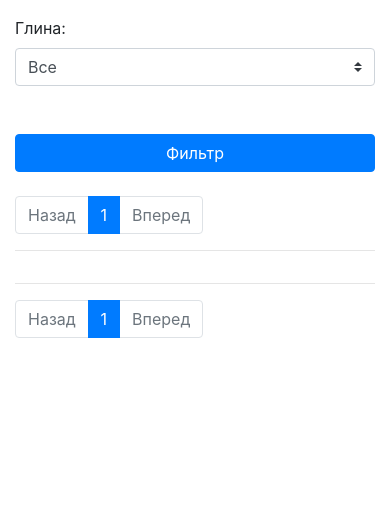
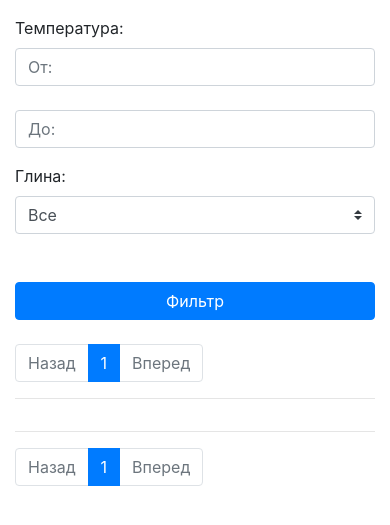
Before and after one commit to zimablizko/PotteryManager, a Flask app: page /list in a window 390 px wide. Shown: the part 247-772 px from the top of the page. Run offline with Flask 2, Linux system fonts and the light colour scheme; the visitor is signed in with stand-in values (Sample User, id 1); data comes from the database, SQL or seed files in the repository; data that the repository does not hold is empty; some libraries are stand-ins or nearby versions.

Commit message:
фильтр по температуре

```diff
--- a/app/forms.py
+++ b/app/forms.py
@@ -6,6 +6,7 @@ from flask_wtf.file import FileAllowed, FileRequired
 from sqlalchemy import select, desc
 from wtforms import StringField, PasswordField, BooleanField, SubmitField, SelectField, FileField, RadioField, \
     IntegerField, TextAreaField, SelectMultipleField, FieldList, MultipleFileField
+from wtforms.fields.html5 import IntegerRangeField
 from wtforms.validators import DataRequired, ValidationError, Optional, length, EqualTo, Email
 
 from app.models import Item, ItemGlaze, User
@@ -24,6 +25,8 @@ class ListForm(FlaskForm):
         self.clay_filter.choices = clays_choices
     glaze_filter = SelectMultipleField('Глазурь:', choices=None, coerce=int, validators=[Optional()], render_kw={'data-live-search':'true'})
     clay_filter = SelectField('Глина:', choices=None, validators=[Optional()])
+    temperature_min_filter = IntegerField('Температура:', validators=[Optional()])
+    temperature_max_filter = IntegerField('Температура:', validators=[Optional()])
     submit = SubmitField('Фильтр')
 
 
@@ -41,6 +44,8 @@ class TableForm(FlaskForm):
     #glaze_filter = SelectField('Глазурь:', choices=None, coerce=int, validators=[Optional()])
     glaze_filter = SelectMultipleField('Глазурь:', choices=None, coerce=int, validators=[Optional()], render_kw={'data-live-search':'true'})
     clay_filter = SelectField('Глина:', choices=None, coerce=int, validators=[Optional()])
+    temperature_min_filter = IntegerField('Температура:', validators=[Optional()])
+    temperature_max_filter = IntegerField('Температура:', validators=[Optional()])
     submit = SubmitField('Фильтр')
 
 
--- a/app/routes.py
+++ b/app/routes.py
@@ -29,6 +29,12 @@ def list(page=1):
             if int(request.args['clay_filter']) > 0:
                 form.clay_filter.data = int(request.args['clay_filter'])
                 items = items.filter(Item.clay_id.__eq__(form.clay_filter.data))
+        if request.args['temperature_min_filter']:
+            form.temperature_min_filter.data = int(request.args['temperature_min_filter'])
+            items = items.filter(Item.temperature >= form.temperature_min_filter.data)
+        if request.args['temperature_max_filter']:
+            form.temperature_max_filter.data = int(request.args['temperature_max_filter'])
+            items = items.filter(Item.temperature <= form.temperature_max_filter.data)
         if len(request.args.getlist('glaze_filter')) > 0:
             _glaze_list = []
             for glaze in request.args.getlist('glaze_filter'):
@@ -79,6 +85,12 @@ def table():
     if len(request.args) > 0:
         print(request.query_string.decode())
         items = current_user.get_items()
+        if request.args['temperature_min_filter']:
+            form.temperature_min_filter.data = int(request.args['temperature_min_filter'])
+            items = items.filter(Item.temperature >= form.temperature_min_filter.data)
+        if request.args['temperature_max_filter']:
+            form.temperature_max_filter.data = int(request.args['temperature_max_filter'])
+            items = items.filter(Item.temperature <= form.temperature_max_filter.data)
         if int(request.args['clay_filter']) > 0:
             form.clay_filter.data = int(request.args['clay_filter'])
             items = items.filter(Item.clay_id.__eq__(form.clay_filter.data))
--- a/app/templates/list.html
+++ b/app/templates/list.html
@@ -8,9 +8,16 @@
             {{ form.glaze_filter( class="browser-default custom-select") }}
         </div>
         <div class="form-group col-md-4">
+            {{ form.temperature_min_filter.label }}
+            {{ form.temperature_min_filter( class="form-control", placeholder="От:", type="number") }}
+            <br>
+            {{ form.temperature_max_filter( class="form-control", placeholder="До:", type="number") }}
+        </div>
+        <div class="form-group col-md-4">
             {{ form.clay_filter.label }}
             {{ form.clay_filter( class="browser-default custom-select") }}
         </div>
+
         <div class="form-group col-md-4">
             <label>&nbsp;</label>
             <input style="width:100%" class="btn btn-primary mb-2" type="submit" value="Фильтр">
--- a/app/templates/table.html
+++ b/app/templates/table.html
@@ -7,6 +7,12 @@
             {{ form.glaze_filter.label }}
             <!--{{ form.glaze_filter( class="browser-default selectpicker") }}-->
             {{ form.glaze_filter( class="browser-default custom-select") }}
+        </div>
+        <div class="form-group col-md-4">
+            {{ form.temperature_min_filter.label }}
+            {{ form.temperature_min_filter( class="form-control", placeholder="От:", type="number") }}
+            <br>
+            {{ form.temperature_max_filter( class="form-control", placeholder="До:", type="number") }}
         </div>
         <div class="form-group col-md-4">
             {{ form.clay_filter.label }}
```
